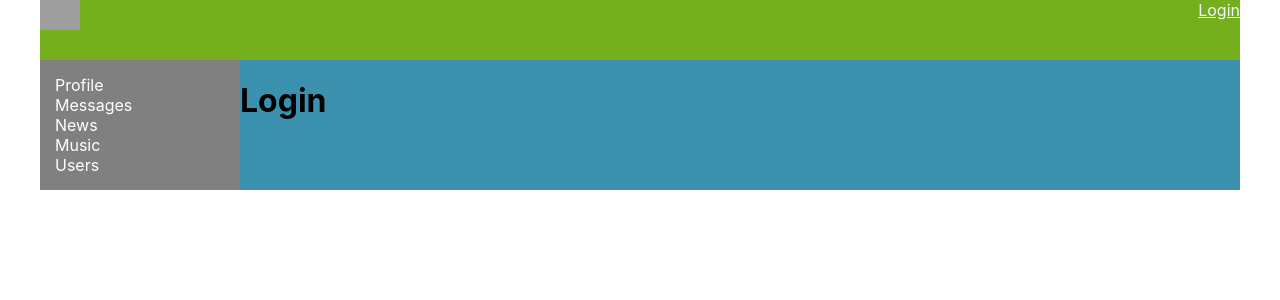
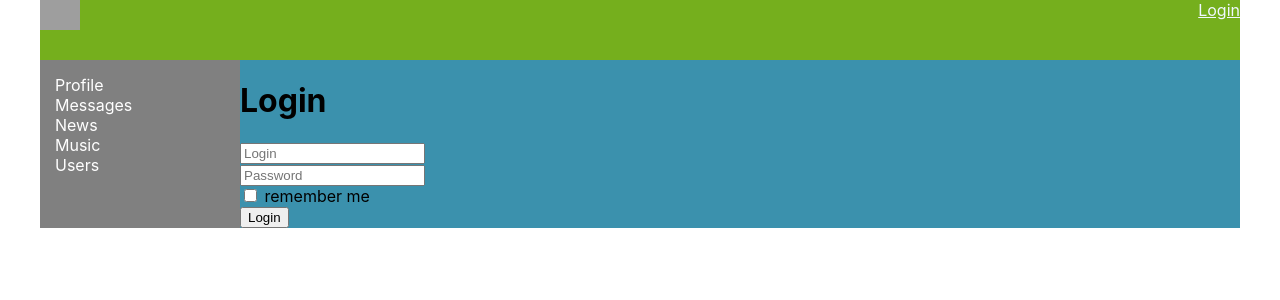
Before and after one commit to YuriiChertkov/react-social-network, a React (Create React App) app: page /login in a window 1280 px wide. Shown: the top 300 px of the page. Built offline with nearby package versions, Linux system fonts and the light colour scheme; no server answers; grey boxes are pictures that could not be loaded.

Commit message:
redux form

```diff
--- a/package.json
+++ b/package.json
@@ -7,12 +7,15 @@
     "@testing-library/react": "^11.2.7",
     "@testing-library/user-event": "^12.8.3",
     "axios": "^0.25.0",
+    "final-form": "^4.20.6",
     "react": "^17.0.2",
     "react-dom": "^17.0.2",
+    "react-final-form": "^6.5.9",
     "react-redux": "^7.2.6",
     "react-router-dom": "^5.3.0",
     "react-scripts": "^5.0.0",
     "redux": "^4.1.2",
+    "redux-form": "^8.3.8",
     "redux-thunk": "^2.4.1",
     "web-vitals": "^1.1.2"
   },
--- a/src/components/Login/Login.jsx
+++ b/src/components/Login/Login.jsx
@@ -1,6 +1,37 @@
-import React from 'react'
+import React from "react";
+import { Field } from "redux-form";
+import { reduxForm } from "redux-form";
 
-const Login = (props)=>{
-    return <h1>Login</h1>
-}
+const LoginForm = (props) => {
+  return (
+    <form>
+      <div>
+        <Field placeholder={"Login"} name={"login"} component={"input"} />
+      </div>
+      <div>
+        <Field placeholder={"Password"} name={"password"} component={"input"} />
+      </div>
+      <div>
+        <Field component={"input"} name={"rememberMe"} type={"checkbox"} />{" "}
+        remember me
+      </div>
+      <div>
+        <button>Login</button>
+      </div>
+    </form>
+  );
+};
+
+const Login = (props) => {
+  return (
+    <div>
+      <h1>Login</h1>
+      <LoginReduxForm />
+    </div>
+  );
+};
+
+const LoginReduxForm = reduxForm({
+  form: "login",
+})(LoginForm);
 export default Login;
--- a/src/components/Profile/Profile.jsx
+++ b/src/components/Profile/Profile.jsx
@@ -1,7 +1,6 @@
 import React from "react";
 import MyPostsContainer from "./My posts/MyPostsContainer";
 import ProfileInfo from "./ProfileInfo/ProfileInfo";
-import { Redirect } from "react-router-dom";
 
 const Profile = (props) => {
   return (
--- a/src/redux/redux-store.js
+++ b/src/redux/redux-store.js
@@ -4,15 +4,15 @@ import dialogsReducer from "./dialogs_reducer";
 import usersReducer from "./users_reducer";
 import loginReducer from "./login_reducer";
 import thunk from "redux-thunk";
+import { reducer as formReducer } from "redux-form";
 
 let reducers = combineReducers({
-    profilePage : profileReducer,
-    dialogsPage : dialogsReducer,
-    usersPage: usersReducer,
-    login: loginReducer,
-}
-);
-
+  profilePage: profileReducer,
+  dialogsPage: dialogsReducer,
+  usersPage: usersReducer,
+  login: loginReducer,
+  form: formReducer,
+});
 
 let store = createStore(reducers, applyMiddleware(thunk));
 window.store = store;
```
Also changed, not shown: src/components/Profile/ProfileInfo/ProfileInfo.jsx (+14 -9 lines), src/components/Profile/ProfileInfo/ProfileStatus.jsx (+8 -8 lines), 1 other file (tests, documents, lock files or other folders).
